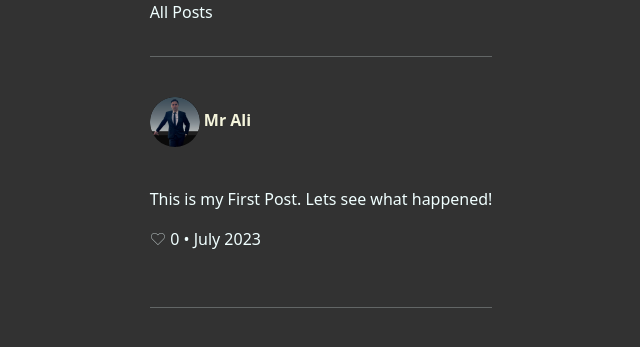
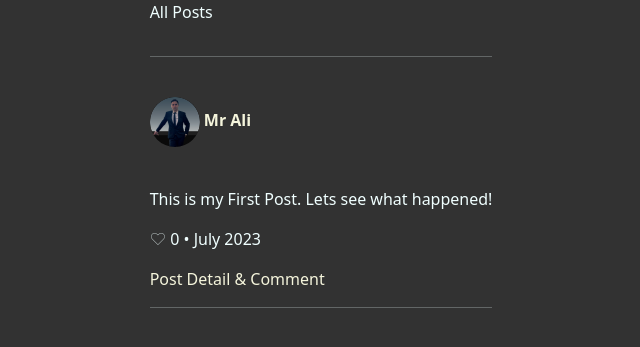
Before and after one commit to zilogfa/NexCrow, a Flask app: page / in a window 1280 px wide. Shown: the part 56-403 px from the top of the page, without its empty margins (319-959 px from the left). Run offline with Flask 3, Linux system fonts and the light colour scheme; some libraries are stand-ins or nearby versions.

Commit message:
Comment section I/P

```diff
--- a/main.py
+++ b/main.py
@@ -87,6 +87,7 @@ with app.app_context():
         profile_picture = db.Column(db.String(100))
 
         posts = relationship('Post', back_populates='user')
+        comments = db.relationship('Comment', back_populates='user')
 
     class Post(db.Model):
         """Post Meta Data DB: body[Text], likes[default=0], created_at[utcnow], updated_at[utcnow]"""
@@ -100,6 +101,21 @@ with app.app_context():
         updated_at = db.Column(db.DateTime, default=datetime.utcnow)
 
         user = relationship('User', back_populates='posts')
+        comments = db.relationship('Comment', back_populates='post')
+
+    class Comment(db.Model):
+        __tablename__ = 'comments'
+        id = db.Column(db.Integer, primary_key=True)
+        content = db.Column(db.String(255), nullable=False)
+        timestamp = db.Column(db.DateTime, nullable=False,
+                              default=datetime.utcnow)
+        user_id = db.Column(db.Integer, db.ForeignKey(
+            'user.id'), nullable=False)
+        post_id = db.Column(db.Integer, db.ForeignKey(
+            'post.id'), nullable=False)
+
+        user = db.relationship('User', back_populates='comments')
+        post = db.relationship('Post', back_populates='comments')
 
     db.create_all()
 
@@ -147,6 +163,16 @@ with app.app_context():
             DataRequired(), Length(min=6, max=20)], render_kw={'placeholder': 'Password'})
         submit = SubmitField('Login')
 
+    class CommentForm(FlaskForm):
+        """Comment Form: TextArea - Submit-btn"""
+        comment = TextAreaField('Post',
+                                validators=[
+                                    DataRequired(), Length(min=1, max=280)],
+                                render_kw={'class': '',
+                                           'placeholder': 'Type Something'}
+                                )
+        submit = SubmitField('Submit', render_kw={'class': ''})
+
     # -------------------- Pages  ----------------------------------------------
     # -------------------- Home Page  ------------------------------------------
     # if NOT logged_in: see All posts and Login/Register btn's NavBar
@@ -174,6 +200,41 @@ with app.app_context():
         else:
             flash('User not found.')
             return redirect(url_for('home'))
+
+    # --------------------- Post Page by ID --------------------------------------
+    @app.route('/post_details/<int:post_id>')
+    def post_details(post_id):
+        form = CommentForm()
+        post = Post.query.get(post_id)
+        if post:
+            return render_template('post_details', form=form, post=post, current_user=current_user, logged_in=current_user.is_authenticated)
+        else:
+            flash('Post not found.')
+            return redirect(url_for('home'))
+
+    # --------------------- Comment Page -----------------------------------------
+    # @app.route('/post/<int:post_id>/comment', methods=['POST'])
+    # @login_required
+    # def add_comment(post_id):
+    #     # Get the current user ID from the session or any authentication mechanism
+    #     user_id = get_current_user_id()
+
+    #     # Retrieve the post and user from the database
+    #     post = Post.query.get(post_id)
+    #     user = User.query.get(user_id)
+
+    #     # Get the comment content from the form data
+    #     content = request.form.get('content')
+
+    #     # Create a new comment and associate it with the post and user
+    #     comment = create_comment(user.id, post.id, content)
+
+    #     if comment:
+    #         flash('Comment added successfully.')
+    #     else:
+    #         flash('Failed to add comment.')
+
+    #     return redirect(url_for('post_details', post_id=post.id))
 
     # -------------------- Create New Post Page  --------------------------------
 
--- a/templates/index.html
+++ b/templates/index.html
@@ -27,6 +27,7 @@
         {{ post.created_at.strftime('%B %Y') }}
         <br>
     </p>
+    <a href="{{ url_for('post_details', post_id=post.id) }}">Post Detail & Comment</a>
     <br><hr>
 </div>
 {% endfor %}
```
Also changed, not shown: templates/post_details.html (added, +32 -0 lines), instance/user.db, static/profile_pictures/f21dc6a10ccd7ee0.png (added).
